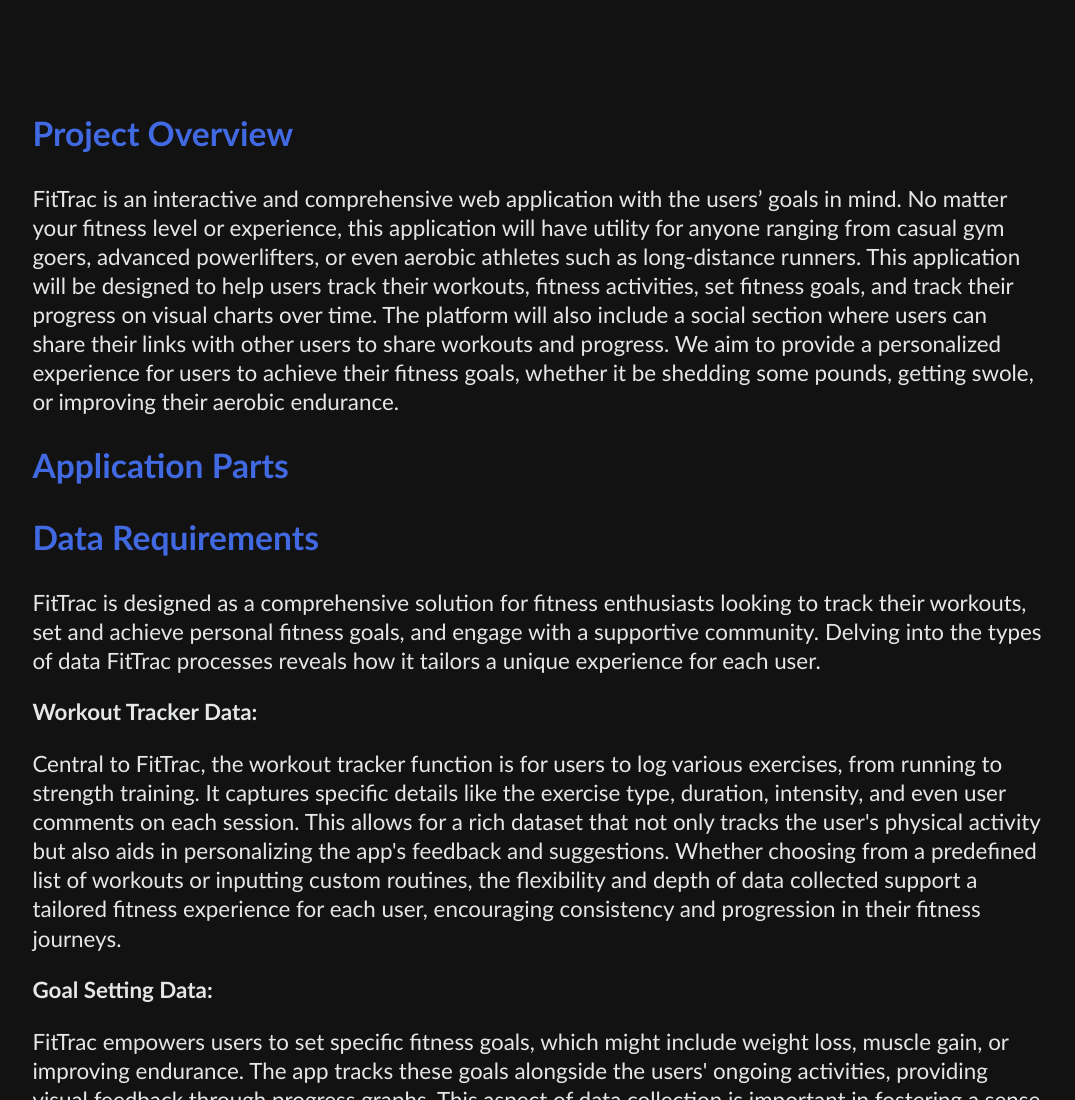
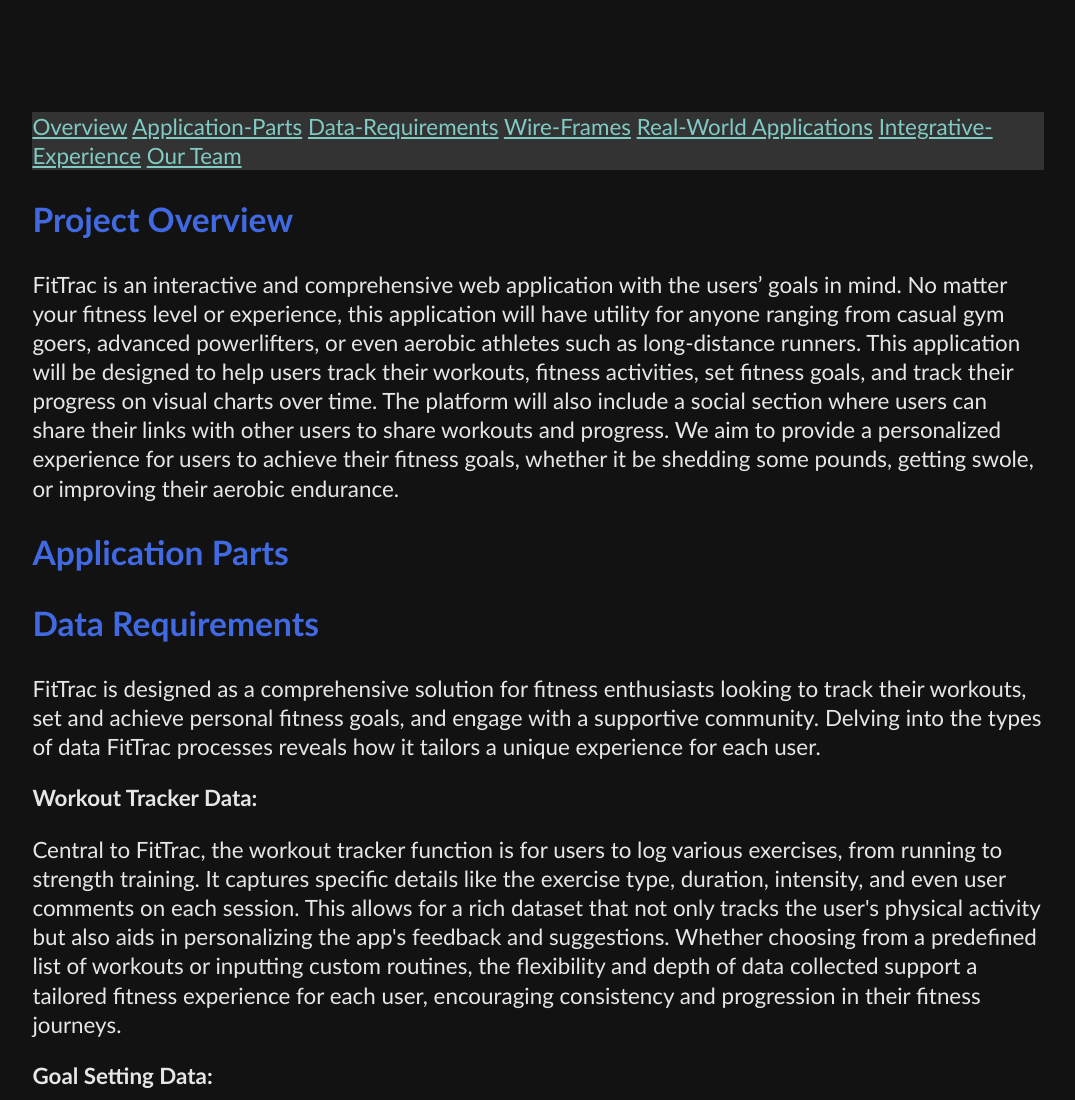
Before and after one commit to squeakyu/326, a website: page src/docs/milestone-01/index.html in a window 1280 px wide. Shown: the top 1100 px of the page, without its empty margins (102-1177 px from the left). Drawn offline with Linux system fonts and the light colour scheme; files whose address does not match are found by name.

Commit message:
Update index.html
Navigation bar.

```diff
--- a/src/docs/milestone-01/index.html
+++ b/src/docs/milestone-01/index.html
@@ -16,6 +16,13 @@
 
     <nav>
         <!-- Links to different sections/pages -->
+        <a href="#overview" class="btn">Overview</a>
+        <a href="#application-parts" class="btn">Application-Parts</a>
+        <a href="#data-requirements" class="btn">Data-Requirements</a>
+        <a href="#wire-frames" class="btn">Wire-Frames</a>
+        <a href="#real-world" class="btn">Real-World Applications</a>
+        <a href="#integrative-experience" class="btn">Integrative-Experience</a>
+        <a href="#team" class="btn">Our Team</a>
     </nav>
 
     <main>
```
